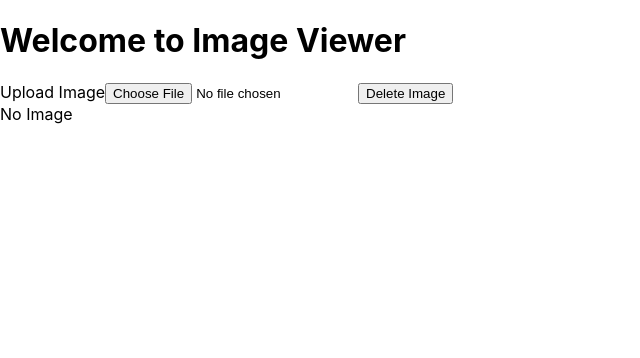
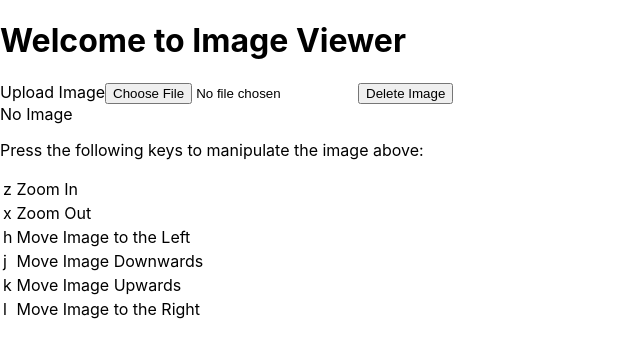
Before and after one commit to Andrew47/imageviewer, a React (Create React App) app: page / in a window 1280 px wide. Shown: the top 358 px of the page, without its empty margins (0-640 px from the left). Built offline with nearby package versions, Linux system fonts and the light colour scheme.

Commit message:
adds image manipulation guide

```diff
--- a/src/App.js
+++ b/src/App.js
@@ -30,15 +30,19 @@ function App() {
 				setScale(scale => scale/1.1);
 				break;
 				case "ArrowLeft":
+                                case "h":
 				setX(x => x-5)
 				break;
 				case "ArrowRight":
+                                case "l":
 				setX(x => x+5)
 				break;
 				case "ArrowUp":
+                                case "j":
 				setY(y => y-5)
 				break;
 				case "ArrowDown":
+                                case "k":
 				setY(y => y+5)
 				break;
 				default:
@@ -82,7 +86,42 @@ function App() {
               <input id="imageUpload" type="file" onChange={onImageChange}/>
               <button id="imageDelete" onClick={deleteImage}>Delete Image</button>
               </div>
+              <div>
               {displayArea}
+              </div>
+              <div>
+              <p>Press the following keys to manipulate the image above:</p>
+              <table>
+              <tr>
+              <td>z</td>
+              <td>Zoom In</td>
+              </tr>
+              <tr>
+              <td>x</td>
+              <td>Zoom Out</td>
+              </tr>
+              <tr>
+              <td>h</td>
+              <td>Move Image to the Left</td>
+              </tr>
+              <tr>
+              <td>j</td>
+              <td>Move Image Downwards</td>
+              </tr>
+<tr>
+              <td>k</td>
+              <td>Move Image Upwards</td>
+              </tr>
+              <tr>
+              <td>l</td>
+              <td>Move Image to the Right</td>
+              </tr>
+
+
+
+
+              </table>
+              </div>
     </div>
   );
 }
```
